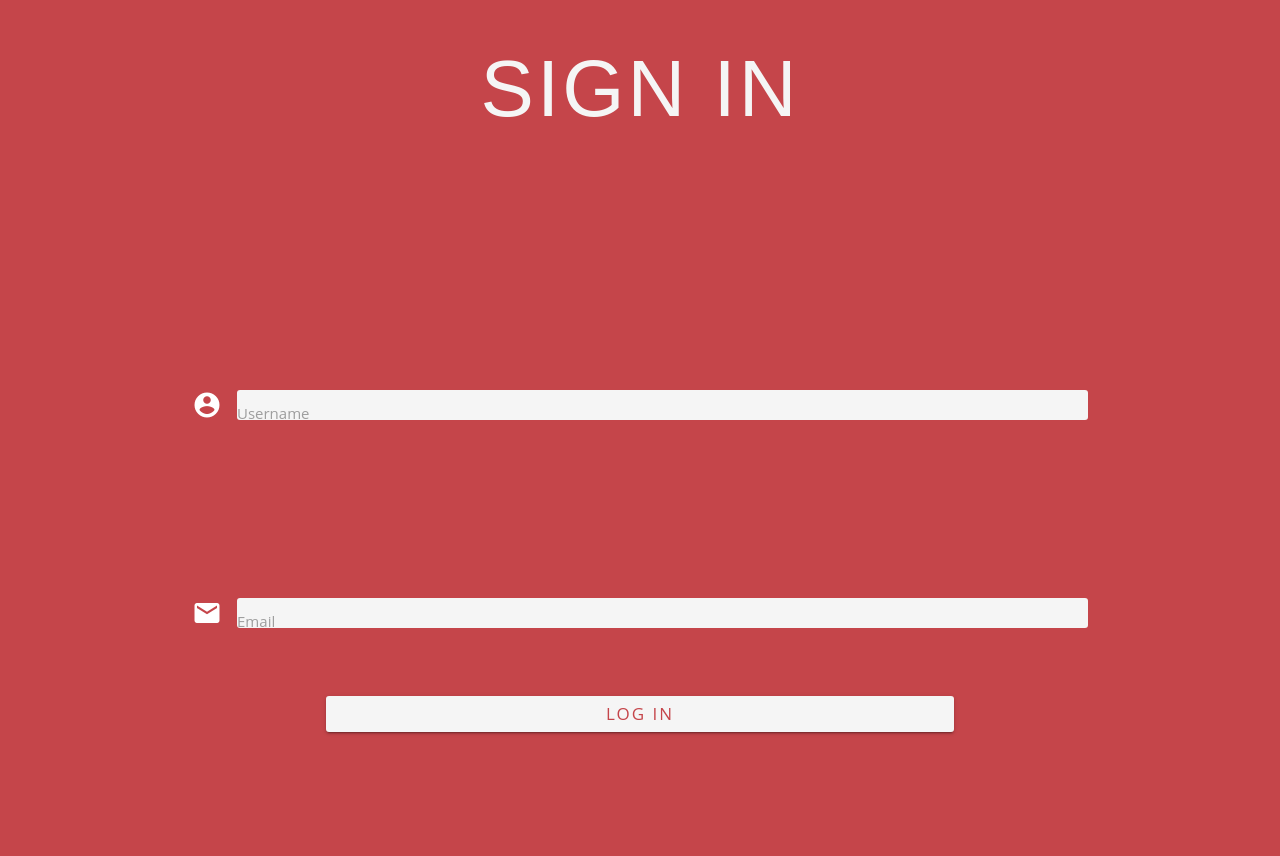
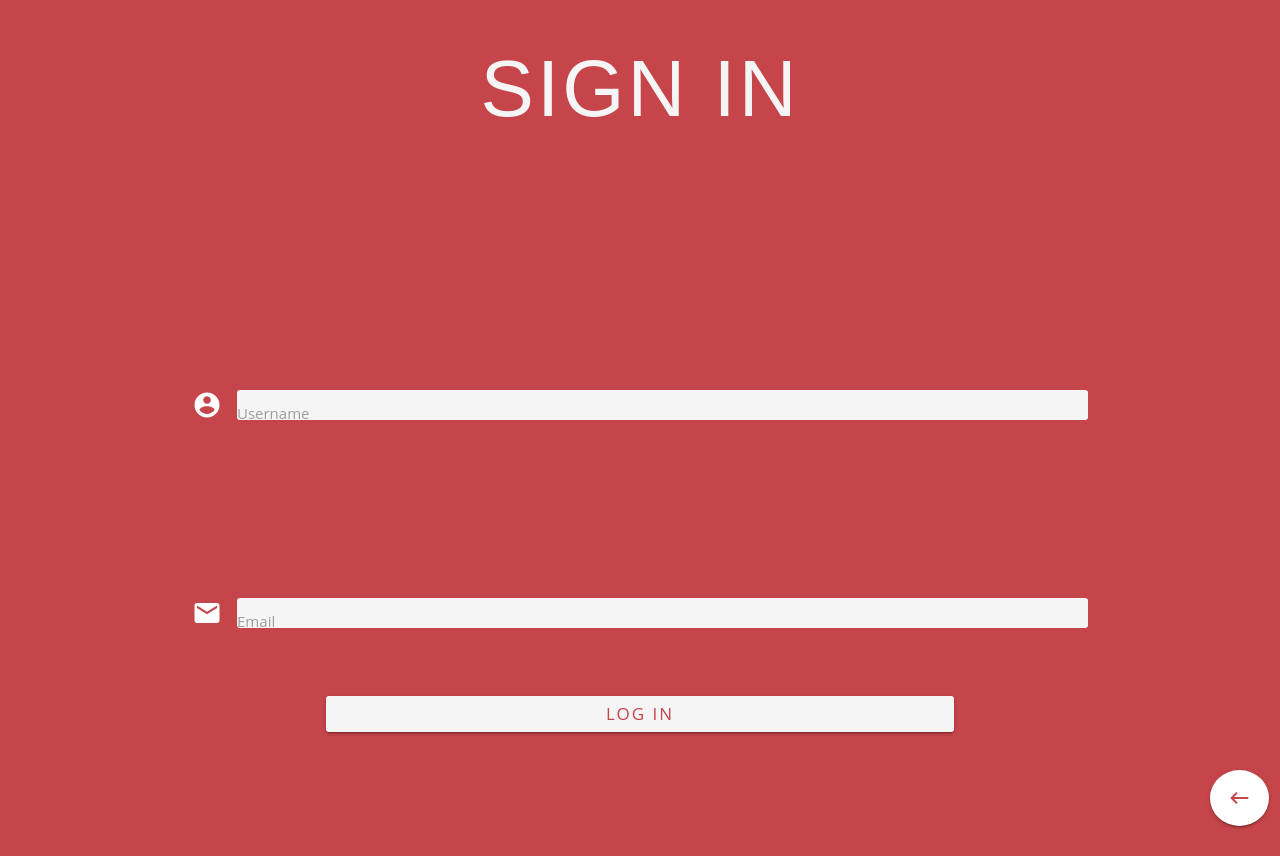
Before and after one commit to laureenpe/mis-pelis, a website: page login.html in a window 1280 px wide. Shown: the part 236-1092 px from the top of the page. Before the commit the page ends 998 px from the top, so only its background shows below. Drawn offline with Linux system fonts and the light colour scheme; no server answers; a web font is replaced by a local one.

Commit message:
back button to login created

```diff
--- a/assets/sass/_bases.scss
+++ b/assets/sass/_bases.scss
@@ -65,6 +65,7 @@ body{
 		color: white;
 		font-size: 13px;
 	}
+
 }
 #button-login{
 	.waves-effect{
@@ -78,8 +79,21 @@ body{
     margin-bottom: 10px;
 	border-radius: 3px;
 
+	}
+	.float{
+		float: right;
+		width: 59px;
+		border-radius: 50%;
 
 	}
+	.gray{
+		background-color:white;
+
+	}
+	.btn-floating.btn-large i {
+    line-height: 56px;
+    color:$rojo;
+}
 }
 
 
@@ -110,6 +124,7 @@ nav{
 	}
 	#files{
 		color: red;
+		padding-top: 10px;
 	}
 
 }
--- a/login.html
+++ b/login.html
@@ -51,6 +51,14 @@
             <div class="col s12 m12 l12 center">
                 <a href="profile.html" class="waves-effect waves-light btn">Log In</a>
             </div>
+
+        </div>
+        <div class="row">
+            <div class="col s12 m12 l12 center">
+                    <a href="index.html" class="float btn-floating btn-large waves-effect waves-light gray"><i class="material-icons">keyboard_backspace</i></a>
+
+
+            </div>
         </div>
     </section>
 
```
Also changed, not shown: dist/css/style.min.css.
